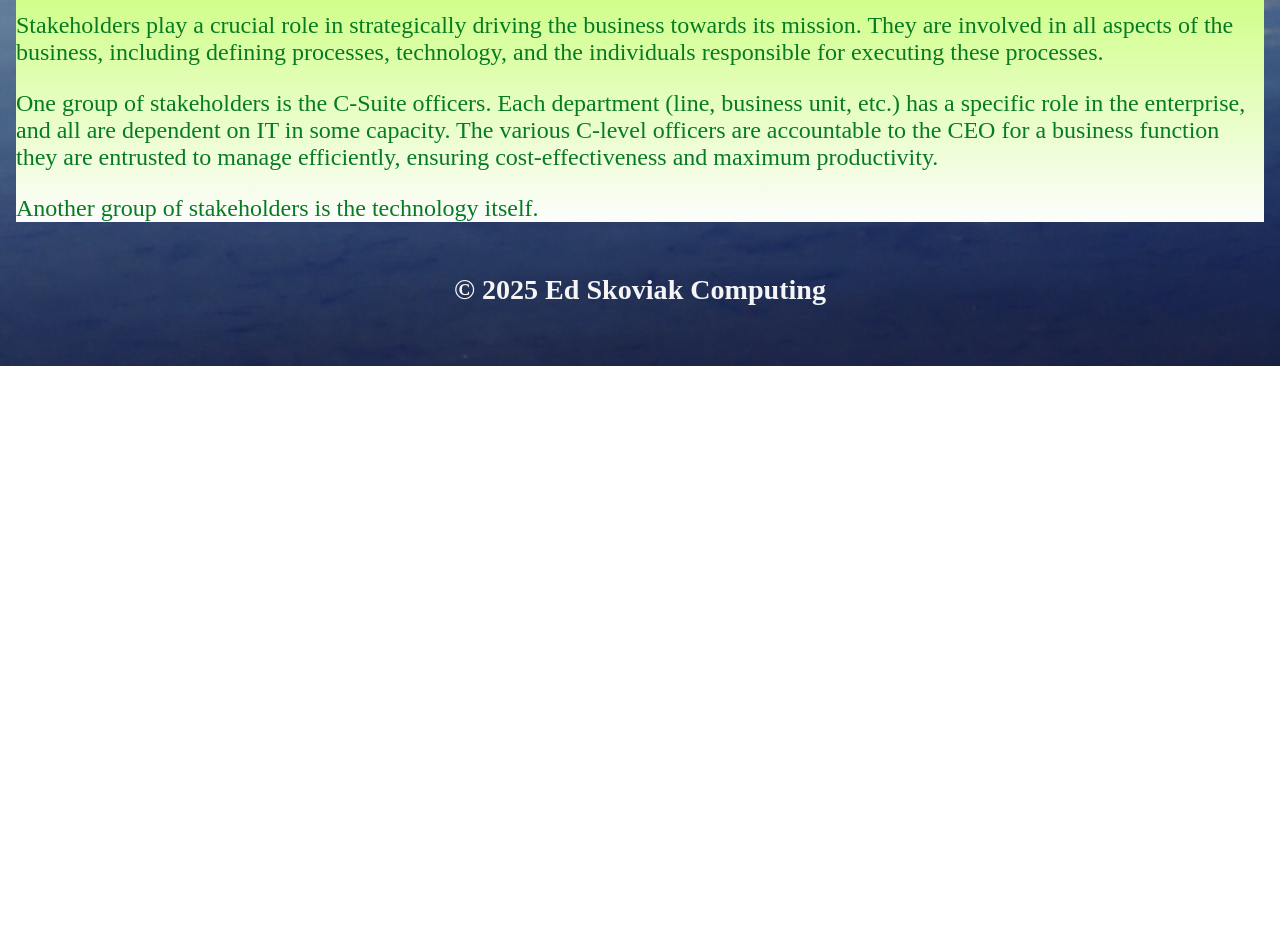
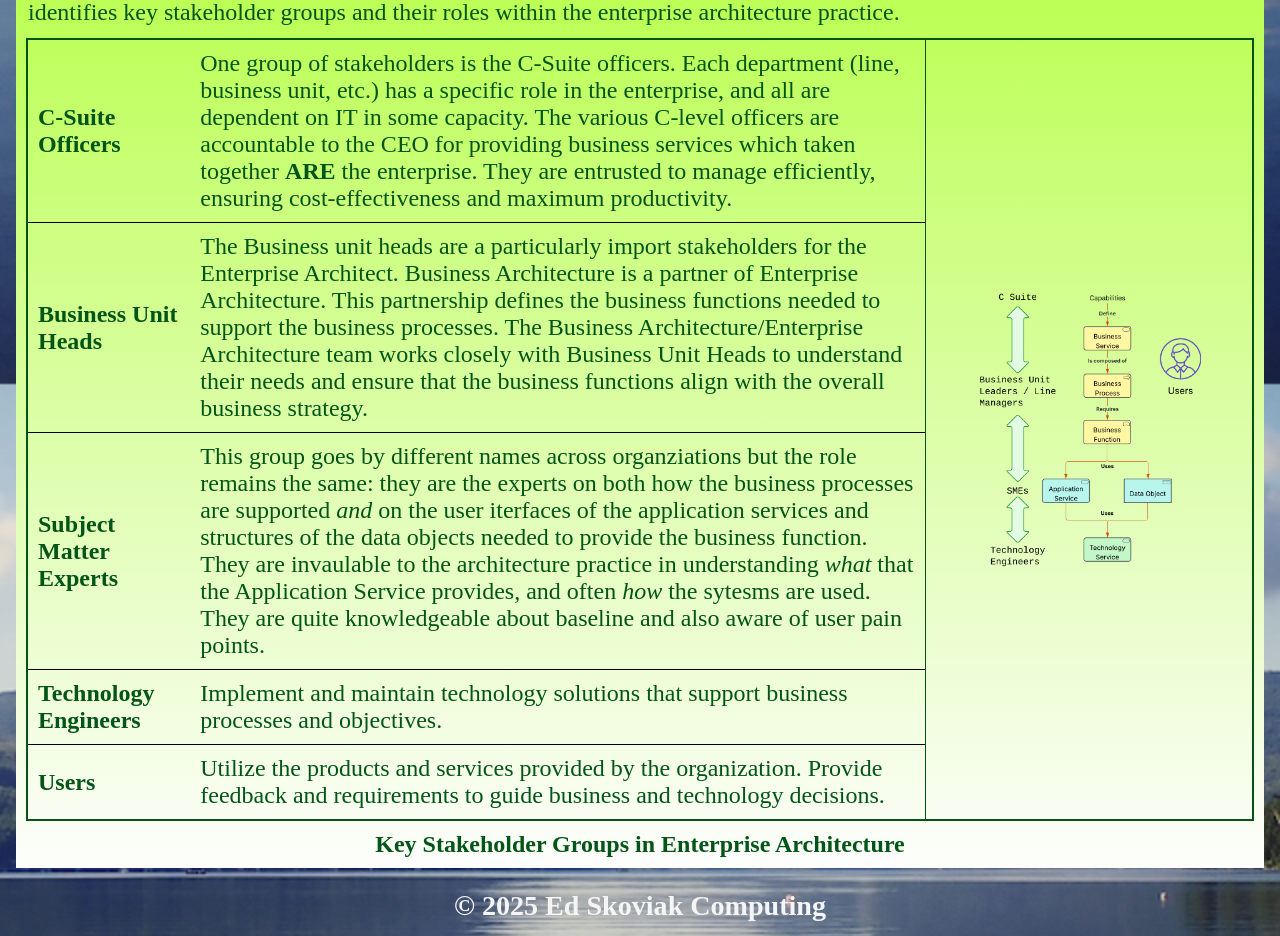
Before and after one commit to eskoviak/ed-skoviak-com, an Angular app: page /business in a window 1280 px wide. Shown: the part 896-1832 px from the top of the page. Before the commit the page ends 1262 px from the top, so only its background shows below. Built offline with nearby package versions, Linux system fonts and the light colour scheme.

Commit message:
Major update to copy (last needed issue before release).

```diff
--- a/public/assets/pages/esc_business.html
+++ b/public/assets/pages/esc_business.html
@@ -1,16 +1,37 @@
 <h3>Why are they necessary for an architecture practice?</h3>
 <p >
-  Architecture, as defined by the Webster New International Dictionary (2nd Edition, 1950), encompasses “Art or science of building; A method or style of building; Construction ... frame or structure; Architectural product.” This definition implies that architecture necessitates a product or structure to be created. For the enterprise architect, the <i>product</i> provided serves as guidance to stakeholders.
+  Architecture, as defined by the Webster New International Dictionary (2nd Edition, 1950), encompasses the <i>[a]rt or science of building; A method or style of building; Construction [of a] ... frame or structure; Architectural product</i>. Architecture requires the creation of a product or structure; for the Enterprise Architect, the <i>product</i> is collaboration with the stakeholders.
 </p>
 
 <p>
-  Stakeholders play a crucial role in strategically driving the business towards its mission. They are involved in all aspects of the business, including defining processes, technology, and the individuals responsible for executing these processes.
+  Stakeholders play a leadership role in driving the business towards its mission. They are involved in all aspects of the business, including defining processes, technology, and the people responsible for executing these processes.  The following table identifies key stakeholder groups and their roles within the enterprise architecture practice.
 </p>
 
-<p>
-  One group of stakeholders is the C-Suite officers. Each department (line, business unit, etc.) has a specific role in the enterprise, and all are dependent on IT in some capacity. The various C-level officers are accountable to the CEO for a business function they are entrusted to manage efficiently, ensuring cost-effectiveness and maximum productivity.
-</p>
-
-<p>
-  Another group of stakeholders is the technology itself.
-</p>
+<table>
+  <caption><b>Key Stakeholder Groups in Enterprise Architecture</b></caption>
+  <tr>
+    <td><b>C-Suite Officers</b></td>
+    <td width="60%">
+One group of stakeholders is the C-Suite officers. Each department (line, business unit, etc.) has a specific role in the enterprise, and all are dependent on IT in some capacity. The various C-level officers are accountable to the CEO for providing business services which taken together <b>ARE</b> the enterprise. They are entrusted to manage efficiently, ensuring cost-effectiveness and maximum productivity.
+    </td>
+    <td class="multirow" rowspan="5"><img class="center" src="/assets/Stakeholder Map.png" alt="C-Suite Officers"></td>
+  </tr>
+  <tr>
+    <td><b>Business Unit Heads</b></td>
+    <td>
+      The Business unit heads are a particularly import stakeholders for the Enterprise Architect. Business Architecture is a partner of Enterprise Architecture.  This partnership defines the business functions needed to support the business processes. The Business Architecture/Enterprise Architecture team works closely with Business Unit Heads to understand their needs and ensure that the business functions align with the overall business strategy.
+    </td>
+  </tr>
+  <tr>
+    <td><b>Subject Matter Experts</b></td>
+    <td>This group goes by different names across organziations but the role remains the same:  they are the experts on both how the business processes are supported <i>and</i> on the user iterfaces of the application services and structures of the data objects needed to provide the business function.  They are invaulable to the architecture practice in understanding <i>what</i> that the Application Service provides, and often <i>how</i> the sytesms are used. They are quite knowledgeable about baseline and also aware of user pain points.</td>
+  </tr>
+  <tr>
+    <td><b>Technology Engineers</b></td>
+    <td>Implement and maintain technology solutions that support business processes and objectives.</td>
+  </tr>
+  <tr>
+    <td><b>Users</b></td>
+    <td>Utilize the products and services provided by the organization. Provide feedback and requirements to guide business and technology decisions.</td>
+  </tr>
+</table>
--- a/src/styles.css
+++ b/src/styles.css
@@ -27,8 +27,18 @@ h1.center {
     text-align: center;
 }
 
+h3 {
+  padding: 2px;
+  margin: 10px;
+}
+
 h3.center {
     text-align: center;
+}
+
+p {
+  padding: 2px;
+  margin: 10px;
 }
 
 a {
@@ -51,6 +61,33 @@ img.center {
   width: 73%;
 }
 
+table {
+  border-collapse: collapse;
+  border: 2px solid rgb(2, 85, 23);
+  margin: 10px;
+}
+
+tr {
+  border: 1px solid black;
+}
+
+td, th {
+  padding: 10px;
+  text-align: left;
+}
+
+td.multirow {
+  vertical-align: center;
+  align-content: center;
+  border: 1px solid rgb(2, 85, 23);
+}
+
+caption {
+  font-size: 1.5rem;
+  margin: 10px;
+  font-weight: ittalic;
+  caption-side: bottom;
+}
 
 .button-container {
   width: 100%;
@@ -105,12 +142,14 @@ img.center {
 }
 
 .pagebg {
+  background-color: white;
   background-image: linear-gradient(rgba(66, 163, 241, 0.137), rgba(127, 148, 187, 0.027));
+  opacity: 1;
 }
 .pagebg_business {
   background-color: white;
   background-image: linear-gradient(greenyellow, rgba(174, 188, 140, 0.027));
-  color: rgb(6, 123, 35);
+  color: rgb(2, 85, 23);
   opacity: 1;
 }
 .pagebg_data {
```
Also changed, not shown: public/assets/Stakeholder Map.png (added).
